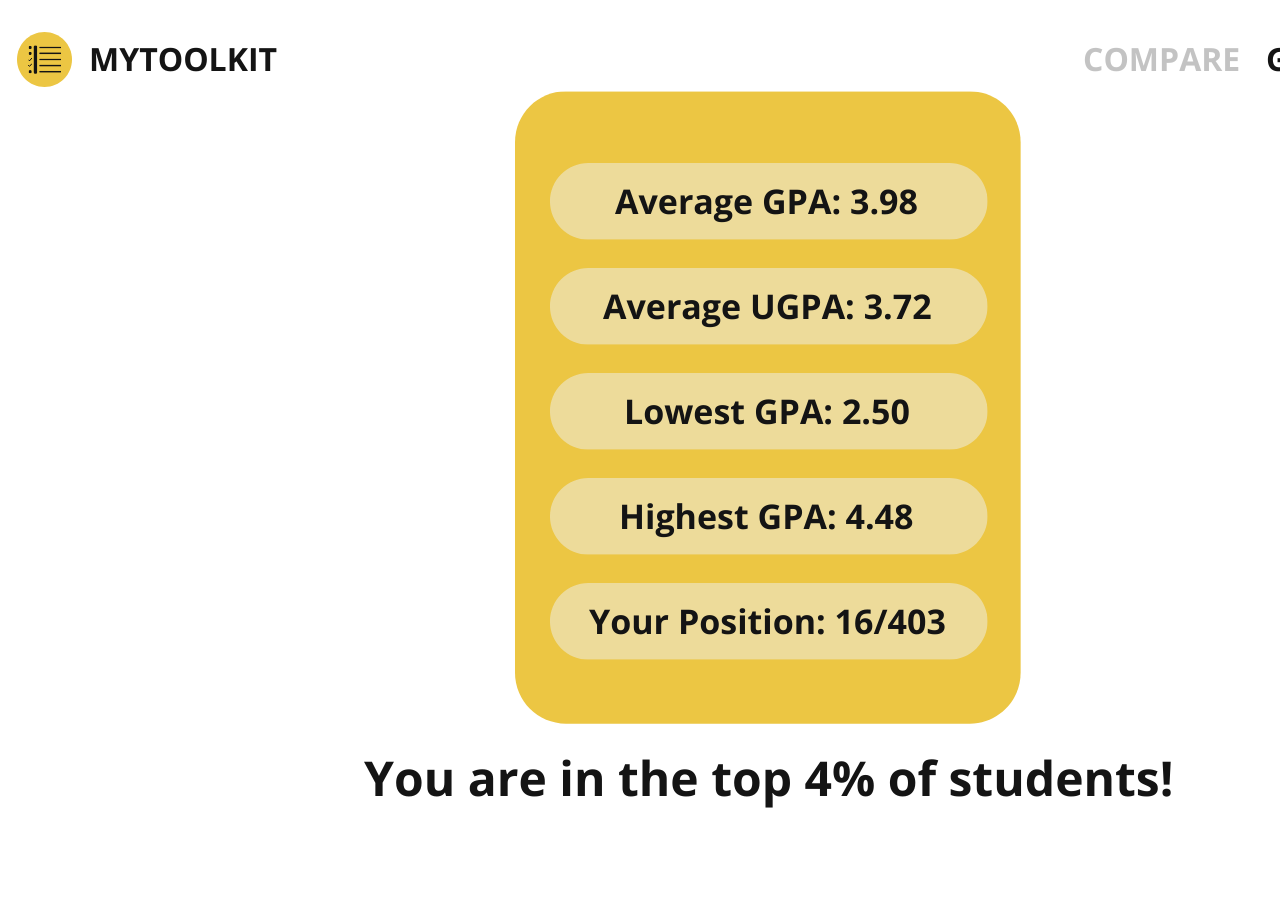
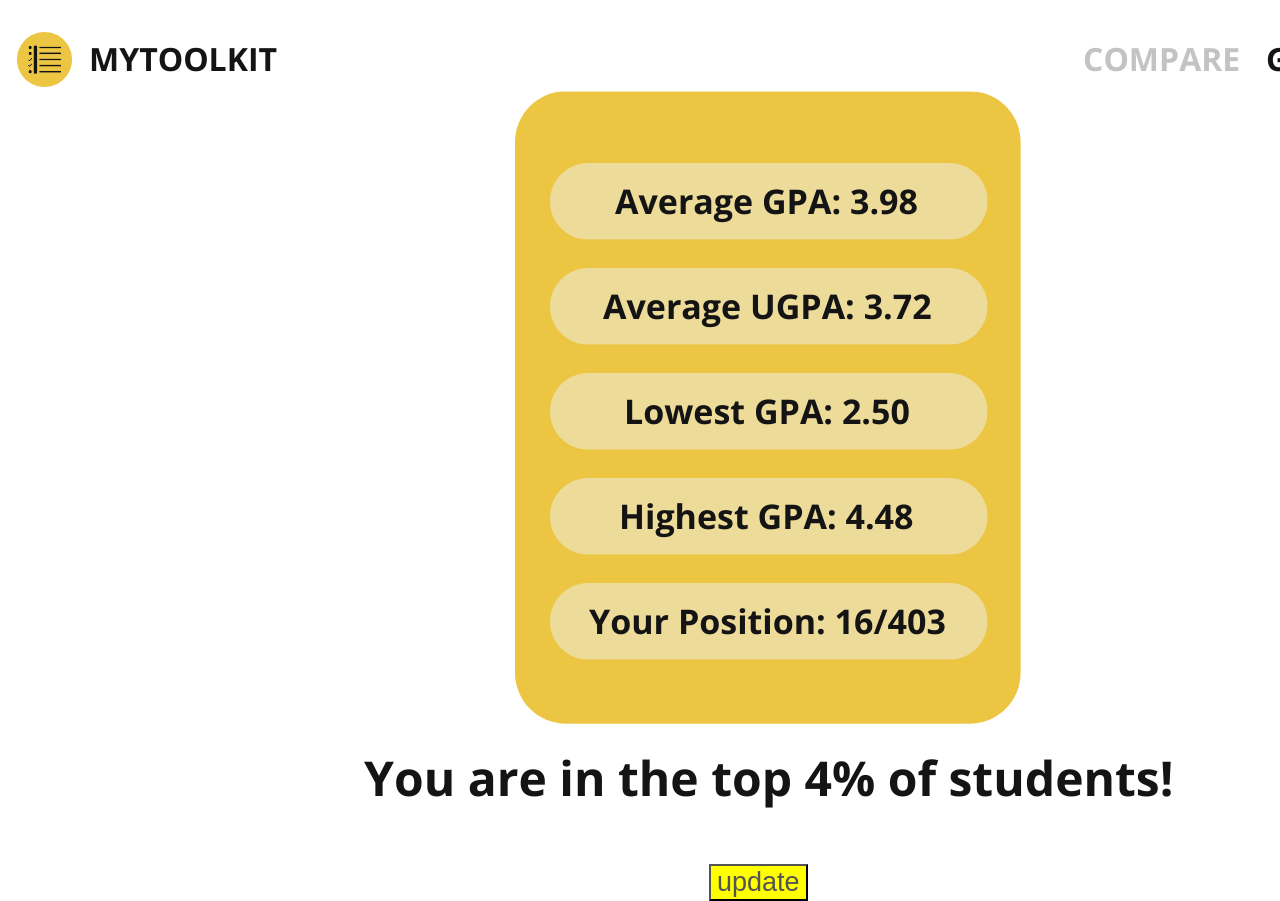
Before and after one commit to YLu-1258/SEAL_Frontend_PAges, a Jekyll site: the page mygpaCompare.html, which Jekyll copies as it is, in a window 1280 px wide. Built offline with Jekyll 4.4.1, drawn with Linux system fonts in a browser that asks for light colours.

Commit message:
added button

```diff
--- a/mygpaCompare.html
+++ b/mygpaCompare.html
@@ -36,7 +36,7 @@
     <div class = "gpaCompareText" id = "gpa3" style = "top:388px; left:624px">Lowest GPA: 2.50</div>
     <div class = "gpaCompareText" id = "gpa4" style = "top:493px; left:619px">Highest GPA: 4.48</div>
     <div class = "gpaCompareText" id = "gpa5" style = "top:598px; left:589px">Your Position: 16/403</div>
-
+    <button onclick="updateall()" class = "gpaEntryHolderText" style = "top:32em; left:709px; background-color:yellow;" id="submitGpa">update</button>
     <div class = "totalGpaText" id = "gpa6" style = "top:745px; left:364px;">You are in the top 4% of students!</div>
     <!-- Main -->
 
```
